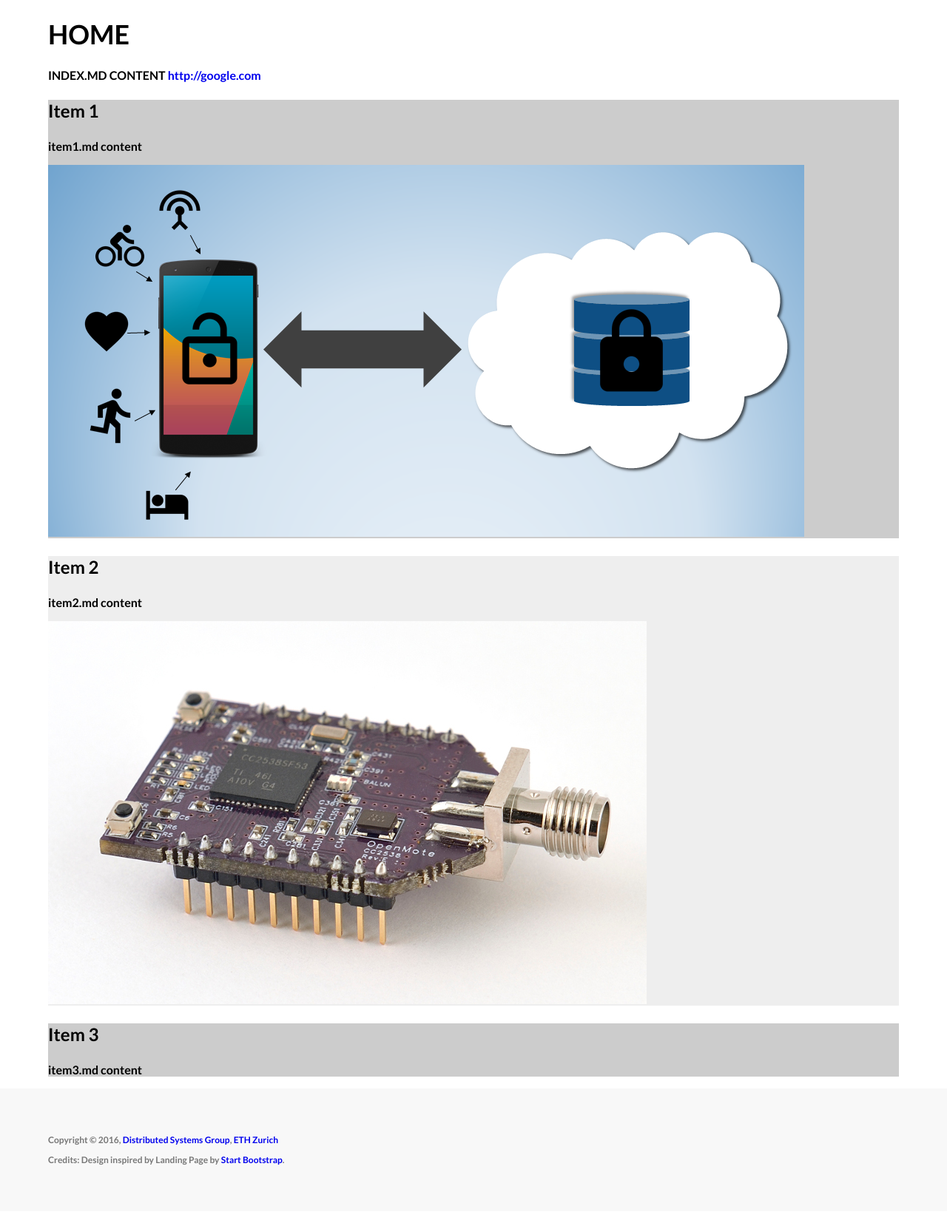
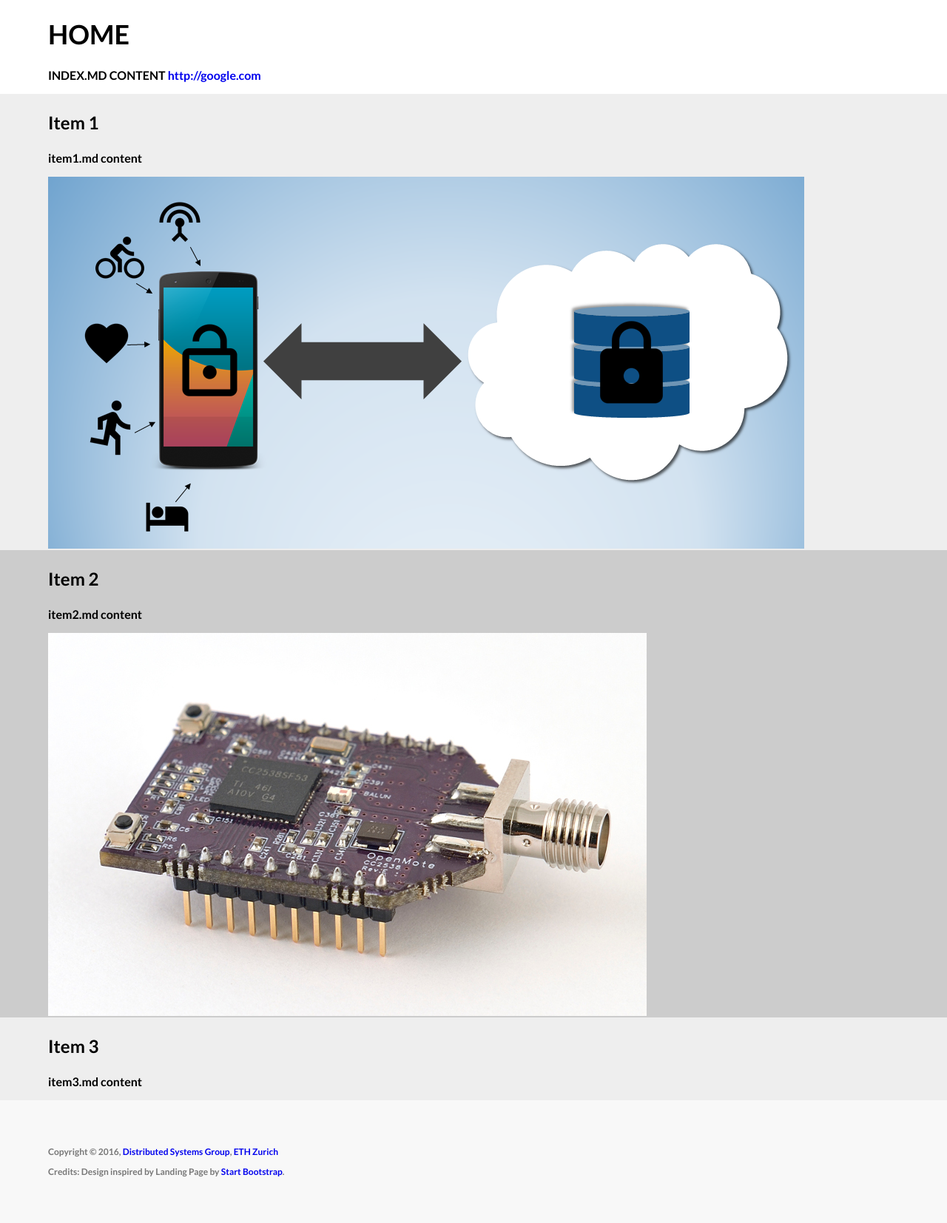
Before and after one commit to Talos-crypto/talos-crypto, a Jekyll site: the page built from index.md, in a window 1280 px wide. Shown: the part 369-2023 px from the top of the page at 74% size. Built offline with Jekyll 4.4.1, drawn with Linux system fonts in a browser that asks for light colours.

Commit message:
new convention: containers are full width, new class "content" for stuff that's supposed to be limited to max-width

```diff
--- a/_layouts/home.html
+++ b/_layouts/home.html
@@ -1,15 +1,19 @@
 ---
 layout: default
 ---
+<div class="content">
 <H1> HOME </h1>
 {{ content }}
+</div>
 
 {% for item in site.home-items %}
 <div class="home-item">
-	<h3>{{ item.title }}</h3>
-	{{ item.content }}
-	{% if item.image %}
-	<img src="{{ site.baseurl }}{{ item.image }}">
-	{% endif %}
+    <div class="content">
+    	<h3>{{ item.title }}</h3>
+    	{{ item.content }}
+    	{% if item.image %}
+    	<img src="{{ site.baseurl }}{{ item.image }}">
+    	{% endif %}
+    </div>
 </div>
 {% endfor %}
--- a/assets/css/custom.scss
+++ b/assets/css/custom.scss
@@ -106,7 +106,7 @@ img {
 }
 
 // -------------------------------------- //
-//          Header/Main/Footer            //
+//         Header/.Content/Footer         //
 // -------------------------------------- //
 
 header {
@@ -169,11 +169,11 @@ header {
 
 }
 
-main {
+.content {
     margin: 0 auto;
     max-width: $max-width;
+    overflow: hidden;
 }
-
 
 footer {
     background-color: $footer-bg-color;
```
